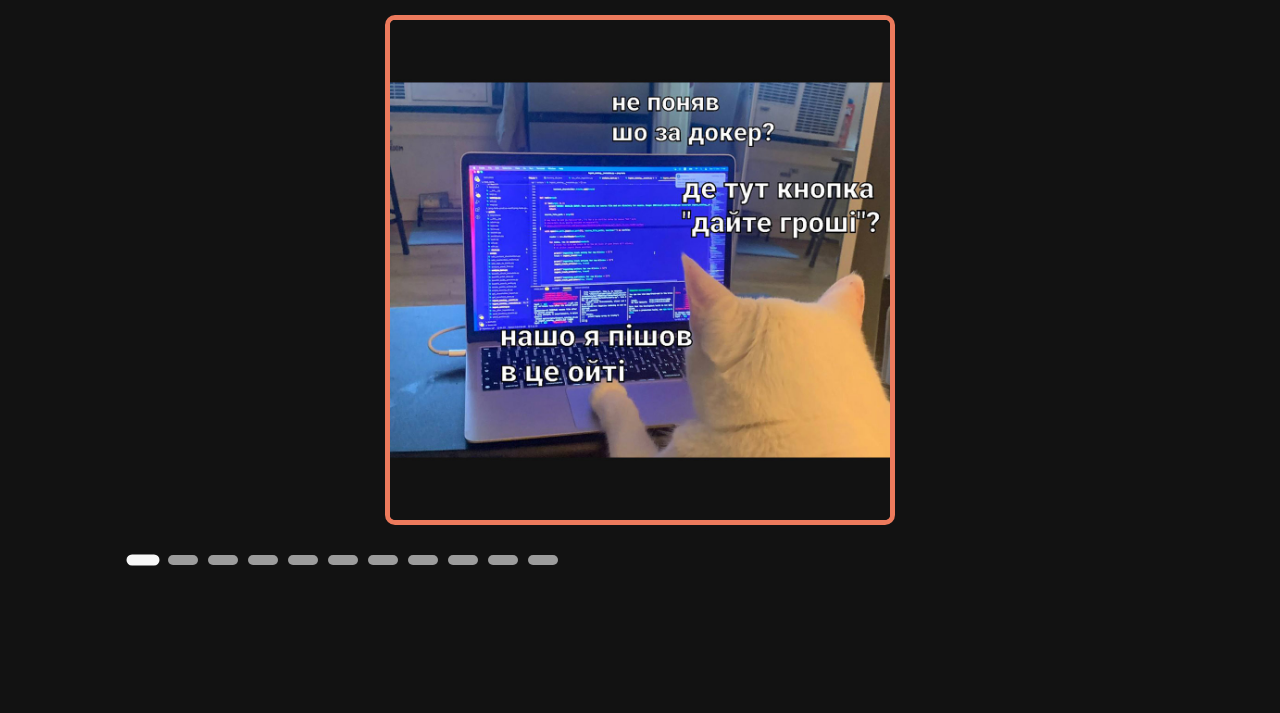
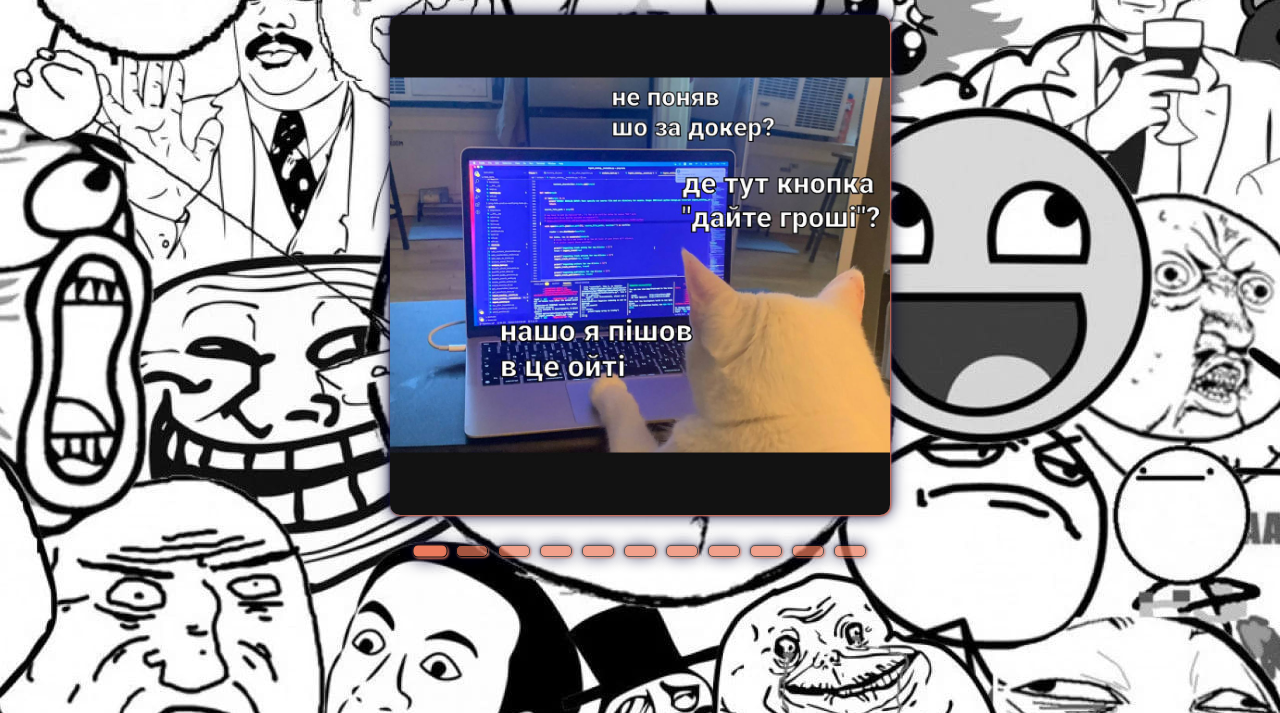
Before and after one commit to mitrofanzxc/css-mem-slider, a plain HTML site: page index.html in a window 1280 px wide. Shown: the part 87-800 px from the top of the page. Drawn offline with Linux system fonts and the light colour scheme; files whose address does not match are found by name.

Commit message:
refactor: styles (Sat, May 14, 2022 12:06:14 AM)

```diff
--- a/css/style.css
+++ b/css/style.css
@@ -280,7 +280,9 @@ input[type='checkbox'], input[type='radio'] {
 .body {
   font-family: 'Spartan', sans-serif;
   height: 100vh;
-  background-color: #121212;
+  background-image: url("../assets/img/bg.jpg");
+  background-position: center;
+  background-repeat: repeat;
   color: white;
 }
 
@@ -308,6 +310,7 @@ input[type='checkbox'], input[type='radio'] {
   padding: 1.875rem 0 0 0;
   font-size: 2.25rem;
   color: #ec7a5c;
+  text-shadow: 1px 1px 2px #d61313, 0 0 1em #000333, 0 0 0.2em #000333;
   text-align: center;
   text-transform: uppercase;
   -webkit-touch-callout: none;
@@ -380,9 +383,9 @@ a {
   -webkit-box-align: center;
       -ms-flex-align: center;
           align-items: center;
-  -webkit-box-pack: justify;
-      -ms-flex-pack: justify;
-          justify-content: space-between;
+  -webkit-box-pack: center;
+      -ms-flex-pack: center;
+          justify-content: center;
   margin-top: 1.875rem;
 }
 
@@ -396,15 +399,20 @@ a {
   -webkit-box-pack: center;
       -ms-flex-pack: center;
           justify-content: center;
+  -ms-flex-wrap: wrap;
+      flex-wrap: wrap;
   gap: 0.625rem;
 }
 
 .bar {
   width: 1.875rem;
   height: 0.625rem;
-  background-color: #f8f8f8;
+  background-color: #ec7a5c;
+  border: 1px solid #121212;
   border-radius: 0.3125rem;
-  opacity: 0.6;
+  -webkit-box-shadow: 1px 1px 2px #ec7a5c, 0 0 1em #000333, 0 0 0.2em #000333;
+          box-shadow: 1px 1px 2px #ec7a5c, 0 0 1em #000333, 0 0 0.2em #000333;
+  opacity: 0.7;
   cursor: pointer;
   -webkit-transition: 0.3s;
   transition: 0.3s;
@@ -421,8 +429,9 @@ a {
 .slider__wrapper {
   max-width: 31.25rem;
   margin: 0 auto;
-  border: 0.3125rem solid #ec7a5c;
   border-radius: 0.625rem;
+  -webkit-box-shadow: 1px 1px 2px #ec7a5c, 0 0 1em #000333, 0 0 0.2em #000333;
+          box-shadow: 1px 1px 2px #ec7a5c, 0 0 1em #000333, 0 0 0.2em #000333;
   overflow: hidden;
 }
 
@@ -432,6 +441,7 @@ a {
   display: flex;
   width: 1100%;
   height: 100%;
+  max-height: 31.25rem;
 }
 
 .slide {
```
Also changed, not shown: assets/img/bg.jpg (added).
